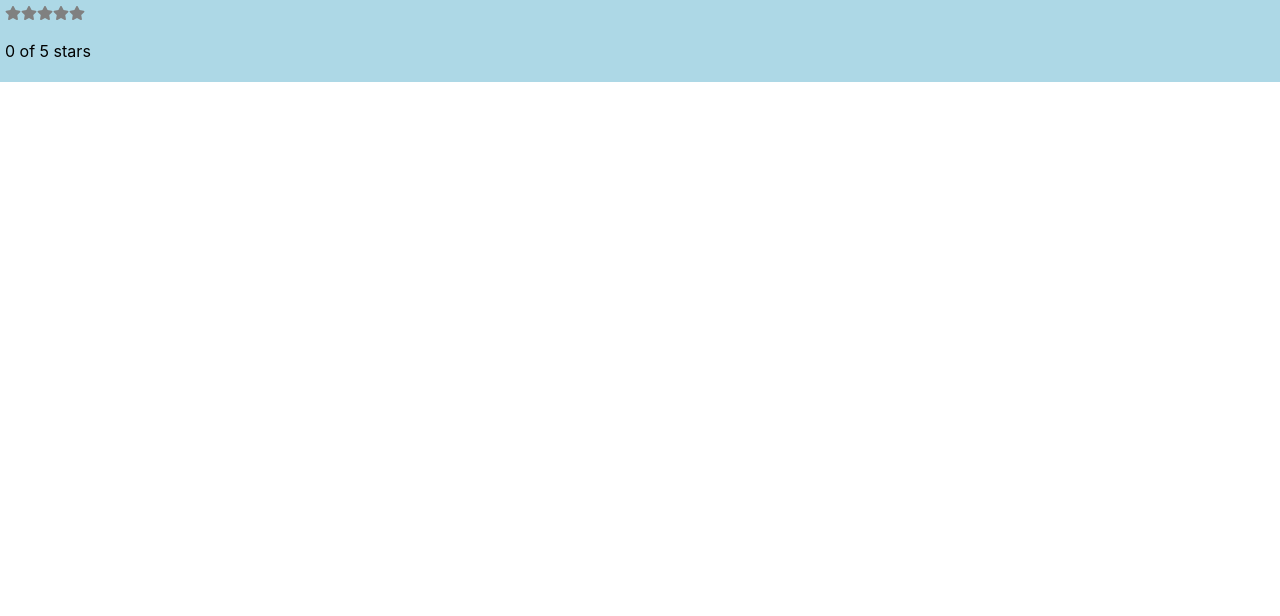
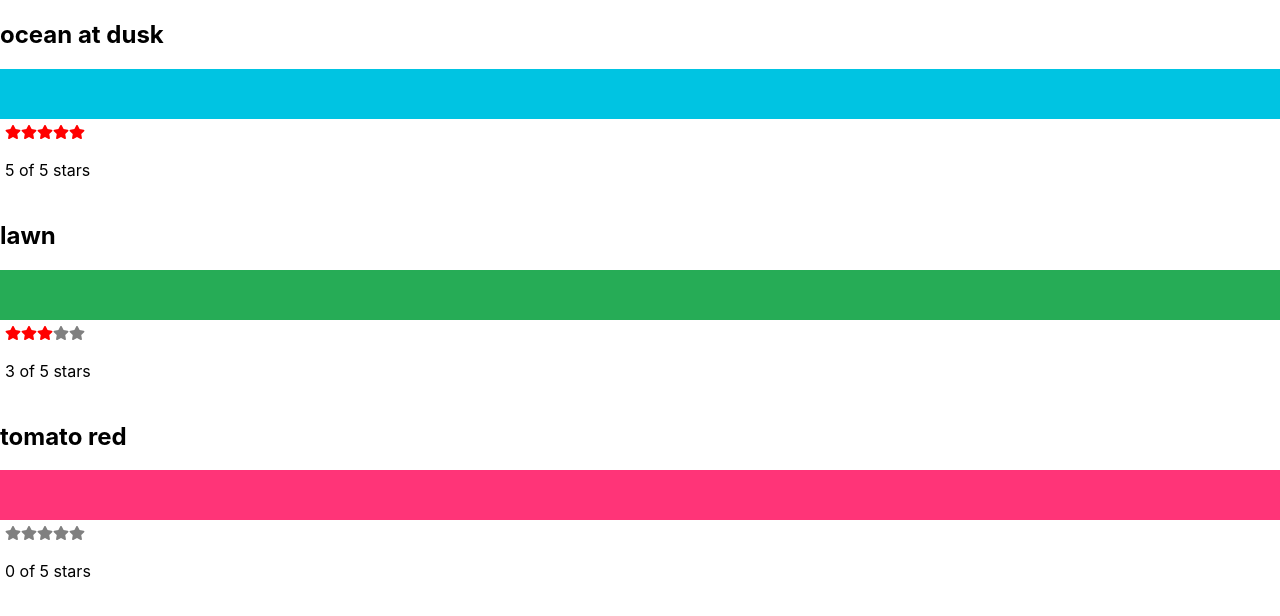
Before and after one commit to keroken/star-rating, a React (Create React App) app: page / in a window 1280 px wide. Shown: the top 616 px of the page. Built offline with nearby package versions, Linux system fonts and the light colour scheme.

Commit message:
add ColorList and refactor

```diff
--- a/src/App.js
+++ b/src/App.js
@@ -1,9 +1,10 @@
 import React from 'react';
-import StarRating from './StarRating'
+import ColorList from './components/ColorList';
+import colors from './color-data.json';
 
 function App() {
   return (
-    <StarRating style={{ backgroundColor: "lightblue" }} />
+    <ColorList colors={colors} />
   );
 }
 
--- /dev/null
+++ b/src/color-data.json
@@ -0,0 +1,18 @@
+[
+  {
+    "id": "43980293802",
+    "title": "ocean at dusk",
+    "color": "#00c4e2",
+    "rating": 5
+  },{
+    "id": "67687070907",
+    "title": "lawn",
+    "color": "#26ac56",
+    "rating": 3
+  },{
+    "id": "76587679876",
+    "title": "tomato red",
+    "color": "#ff3478",
+    "rating": 0
+  }
+]
--- /dev/null
+++ b/src/components/Color.js
@@ -0,0 +1,12 @@
+import React from 'react';
+import StarRating from './StarRating';
+
+export default function Color({ title, color, rating }) {
+  return (
+    <section>
+      <h1>{title}</h1>
+      <div style={{ height: 50, backgroundColor: color }} />
+      <StarRating selectedStars={rating} />
+    </section>
+  );
+}
--- /dev/null
+++ b/src/components/ColorList.js
@@ -0,0 +1,13 @@
+import React from 'react';
+import Color from './Color';
+
+export default function ColorList({ colors = [] }) {
+  if (!colors.length) return <div>No Colors Listed.</div>;
+  return (
+    <div>
+      {
+        colors.map(color => <Color key={color.id} {...color} />)
+      }
+    </div>
+  );
+}
--- a/src/StarRating.js
+++ b/src/components/StarRating.js
@@ -1,18 +1,16 @@
-import React, { useState } from 'react';
+import React from 'react';
 import { FaStar } from 'react-icons/fa';
 
-const Star = ({ selected = false, onSelect = f => f }) =>
-  (<FaStar color={selected ? "red" : "gray"} onClick={onSelect} />);
+const Star = ({ selected = false }) =>
+  (<FaStar color={selected ? "red" : "gray"} />);
 
-const StarRating = ({ style = {}, totalStars = 5 }) => {
-  const [selectedStars, setSelectedStars] = useState(0);
+const StarRating = ({ style = {}, totalStars = 5, selectedStars = 0 }) => {
   return (
     <div style={{ padding: "5px", ...style}}>
       {[...Array(totalStars)].map((n, i) => (
         <Star
           key={i}
           selected={selectedStars > i}
-          onSelect={() => setSelectedStars(i + 1)}
         />
       ))}
       <p>
--- a/src/index.js
+++ b/src/index.js
@@ -2,7 +2,6 @@
 import ReactDOM from 'react-dom';
 import './index.css';
 import App from './App';
-import reportWebVitals from './reportWebVitals';
 
 ReactDOM.render(
   <React.StrictMode>
@@ -10,8 +9,3 @@
   </React.StrictMode>,
   document.getElementById('root')
 );
-
-// If you want to start measuring performance in your app, pass a function
-// to log results (for example: reportWebVitals(console.log))
-// or send to an analytics endpoint. Learn more: https://bit.ly/CRA-vitals
-reportWebVitals();
```
